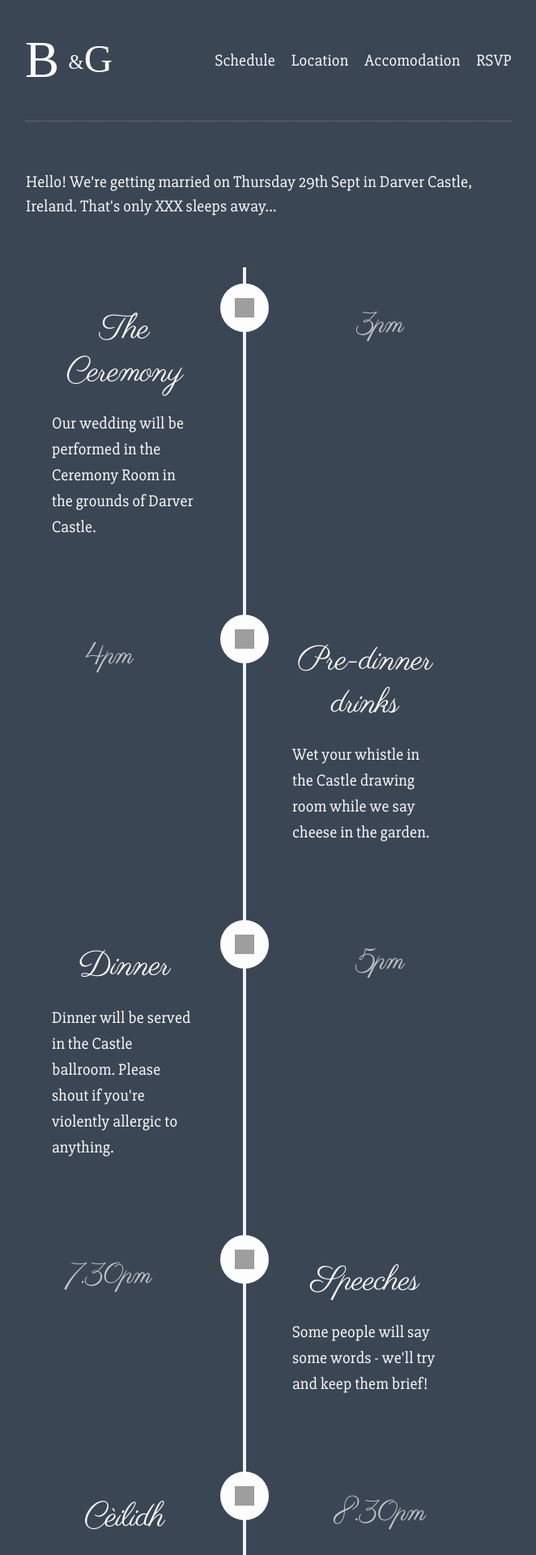
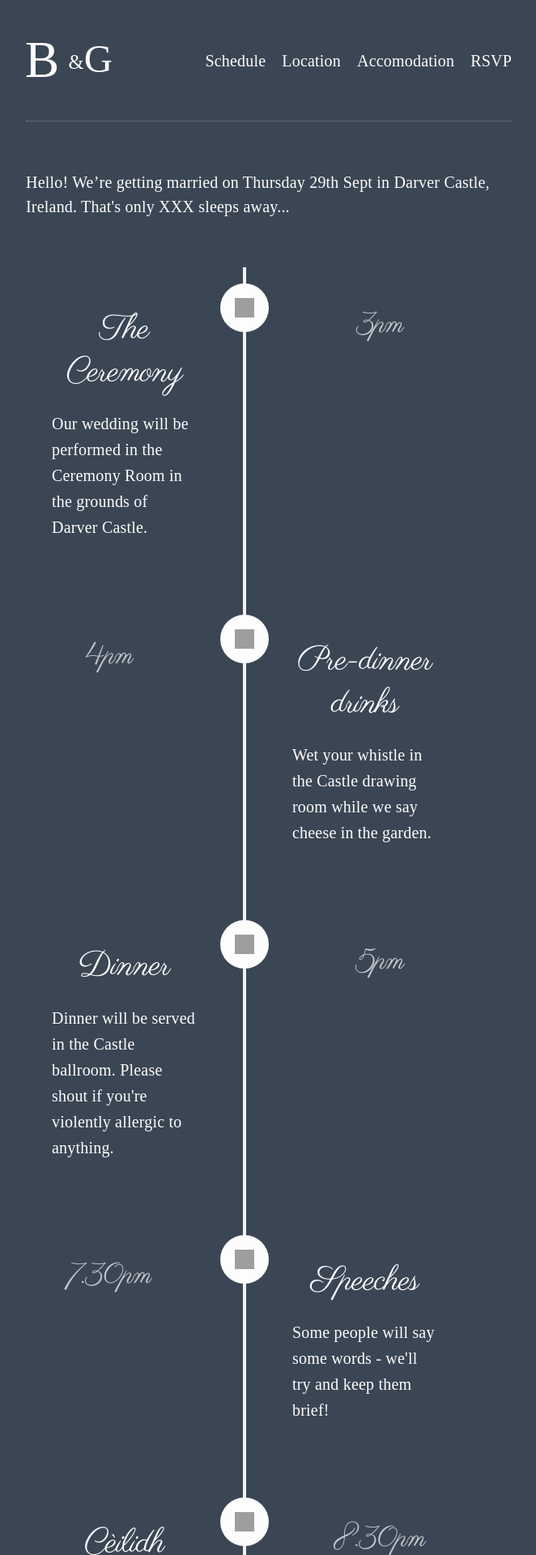
Before and after one commit to tumbleshack/wedding, a Jekyll site: the page built from index.html, in a window 1280 px wide. Shown: the top 1920 px of the page at 81% size, without its empty margins (308-970 px from the left). Built offline with Jekyll 4.4.1, drawn with Linux system fonts in a browser that asks for light colours; grey boxes are pictures that could not be loaded.

Commit message:
Switch out body copy font

```diff
--- a/_includes/head.html
+++ b/_includes/head.html
@@ -7,7 +7,7 @@
   <meta name="description" content="{% if page.excerpt %}{{ page.excerpt | strip_html | strip_newlines | truncate: 160 }}{% else %}{% if page.desc %}{{ page.desc | strip_html | strip_newlines | truncate: 160 }}{% endif %}{% endif %}">
 
   <!-- Google Fonts -->
-<link href='https://fonts.googleapis.com/css?family=Parisienne|Slabo+27px' rel='stylesheet' type='text/css'>
+<link href='https://fonts.googleapis.com/css?family=Parisienne|Lato:400,300' rel='stylesheet' type='text/css'>
 
   <link rel="stylesheet" href="{{ "/css/main.css" | prepend: site.baseurl }}">
   <link rel="canonical" href="{{ page.url | replace:'index.html','' | prepend: site.baseurl | prepend: site.url }}">
```
